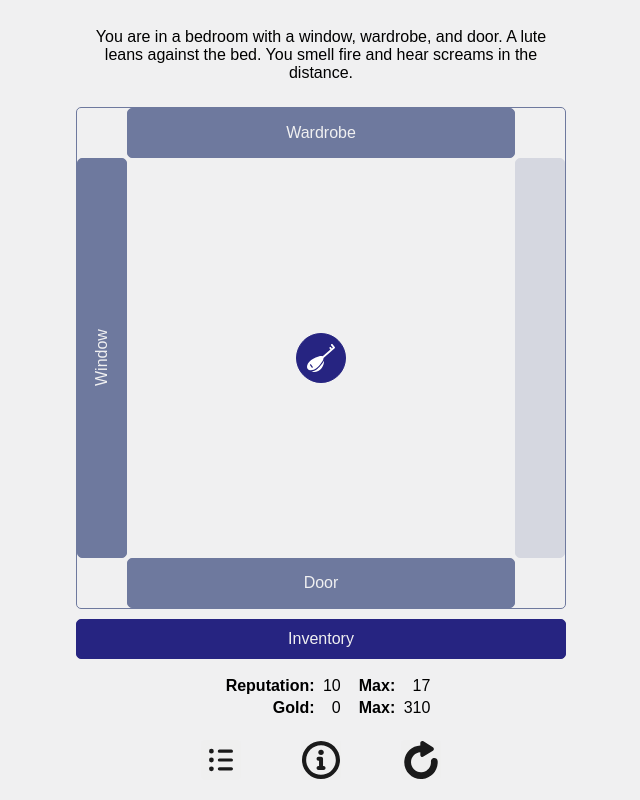
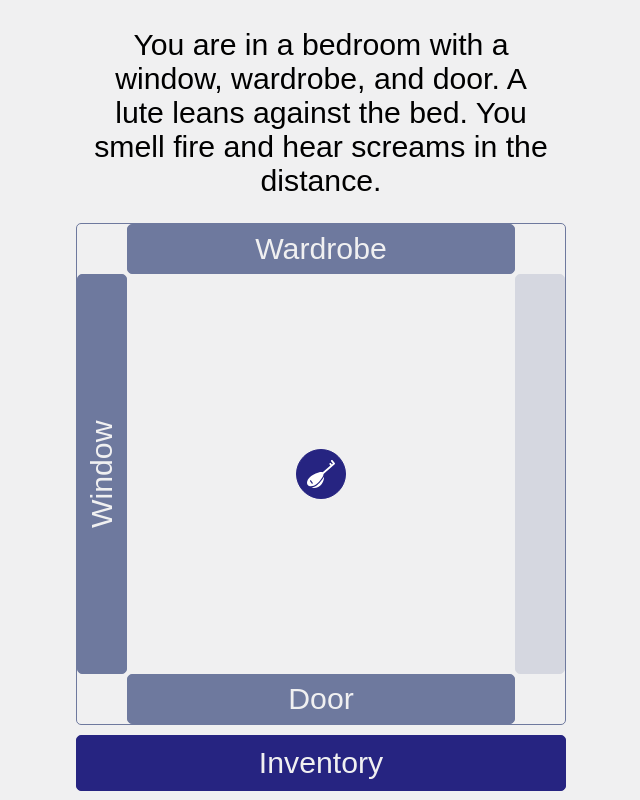
Before and after one commit to skedwards88/dragon, a React app: page / in a window 1280 px wide. Shown: the top 800 px of the page, without its empty margins (319-959 px from the left). Built offline with nearby package versions, Linux system fonts and the light colour scheme.

Commit message:
increase font size

```diff
--- a/src/App.css
+++ b/src/App.css
@@ -15,6 +15,7 @@ body,
   flex-direction: column;
   max-width: 500px;
   height: 95%;
+  font-size: min(0.8cm, 5vmin);
 
   /* todo it would be better to use a media query for ><500px and then use max-width:100% for <500px
   @media (max-width: 500px) {
@@ -85,9 +86,9 @@ button {
   border-radius: 5px;
   border: 1px solid;
   padding: 10px;
-  font-size: medium;
   margin: 5px;
   text-transform: capitalize;
+  font-size: min(0.8cm, 5vmin);
 }
 
 button:disabled {
```
